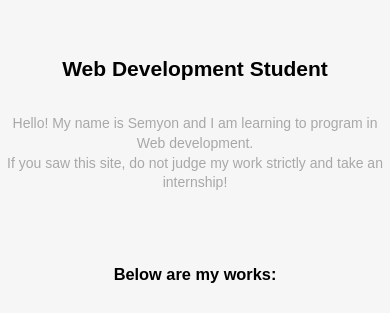
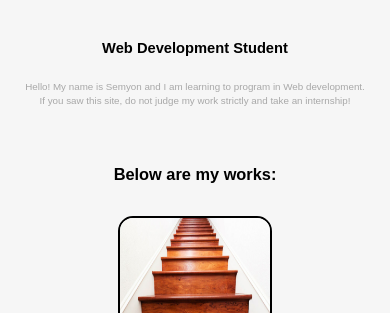
Before and after one commit to JustSeme/Web-Developer-maket, a plain HTML site: page index.html in a window 390 px wide. Shown: the part 55-368 px from the top of the page. Drawn offline with Linux system fonts and the light colour scheme.

Commit message:
fix bags

```diff
--- a/css/style.scss
+++ b/css/style.scss
@@ -85,6 +85,12 @@ header {
     min-height: 250px;
     p {
         color: $grayColor;
+    }
+    @media screen and (max-width: 420px){
+        font-size:  0.7rem;
+    }
+    @media (max-width: 800px) {
+        min-height: 150px
     }
 }
 
```
Also changed, not shown: css/style.css.
